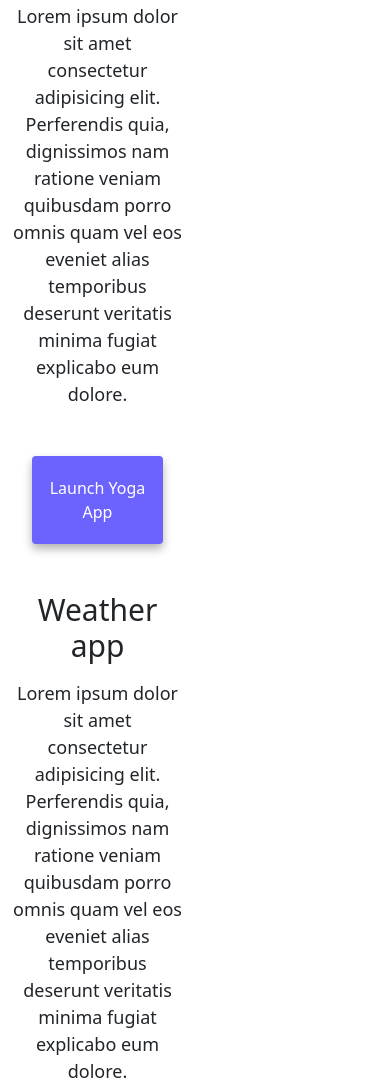
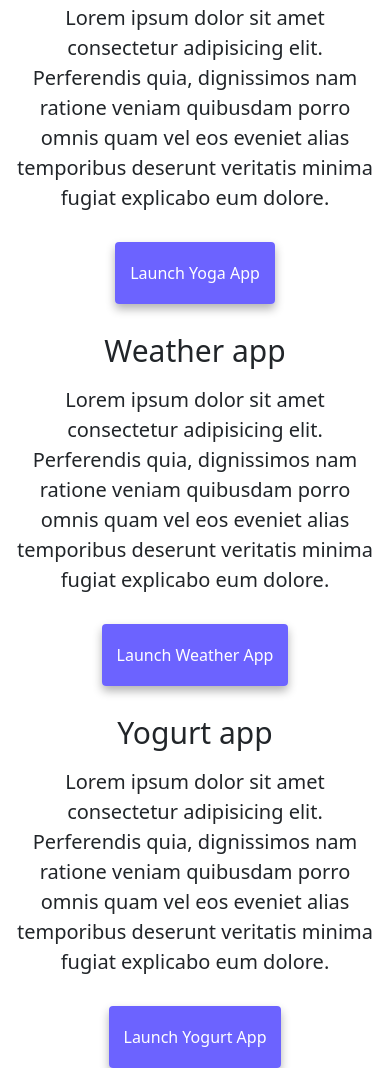
Before and after one commit to olssonss/responsiveprojecthomework, a plain HTML site: page index.html in a window 390 px wide. Shown: the part 537-1625 px from the top of the page. Drawn offline with nearby package versions, Linux system fonts and the light colour scheme.

Commit message:
final touches

```diff
--- a/index.html
+++ b/index.html
@@ -59,10 +59,10 @@
     </div>
     <div class="container">
       <div class="row">
-        <div class="col-6 d-none d-md-block">
+        <div class="col-6 d-none d-lg-block">
           <img src="images/yoga.png" class="img-fluid rounded pictures" />
         </div>
-        <div class="col-6">
+        <div class="col-lg-6 pointer">
           <h2 class="mb-3">Yoga app</h2>
           <p class="paragraph">
             Lorem ipsum dolor sit amet consectetur adipisicing elit. Perferendis
@@ -76,7 +76,7 @@
         </div>
       </div>
       <div class="row mt-5">
-        <div class="col-6">
+        <div class="col-lg-6 pointer">
           <h2 class="mb-3">Weather app</h2>
           <p>
             Lorem ipsum dolor sit amet consectetur adipisicing elit. Perferendis
@@ -88,15 +88,15 @@
             <a href="#" class="primary-link project-link">Launch Weather App</a>
           </div>
         </div>
-        <div class="col-6 d-none d-md-block">
+        <div class="col-6 d-none d-lg-block">
           <img src="images/weather.png" class="img-fluid rounded pictures" />
         </div>
       </div>
       <div class="row mt-5">
-        <div class="col-6 d-none d-md-block">
+        <div class="col-6 d-none d-lg-block">
           <img src="images/yogurt.png" class="img-fluid rounded pictures" />
         </div>
-        <div class="col-6">
+        <div class="col-lg-6 pointer">
           <h2 class="mb-3">Yogurt app</h2>
           <p>
             Lorem ipsum dolor sit amet consectetur adipisicing elit. Perferendis
--- a/style.css
+++ b/style.css
@@ -87,6 +87,9 @@ p {
   text-decoration: underline;
 }
 @media screen and (max-width: 576px) {
+  .pictures {
+    display: none;
+  }
   h1 {
     font-size: 50px;
     padding: 10px;
@@ -98,18 +101,14 @@ p {
     padding: 10px;
   }
   p {
+    font-size: 20px;
+  }
+  .pointer {
     text-align: center;
   }
-  .project-link {
-    display: block;
-    text-align: center;
-    margin: 0 20px;
-  }
-
+}
+@media screen and (max-width: 1000px) {
   .container {
     text-align: center;
   }
-  .pictures {
-    display: none;
-  }
 }
```
